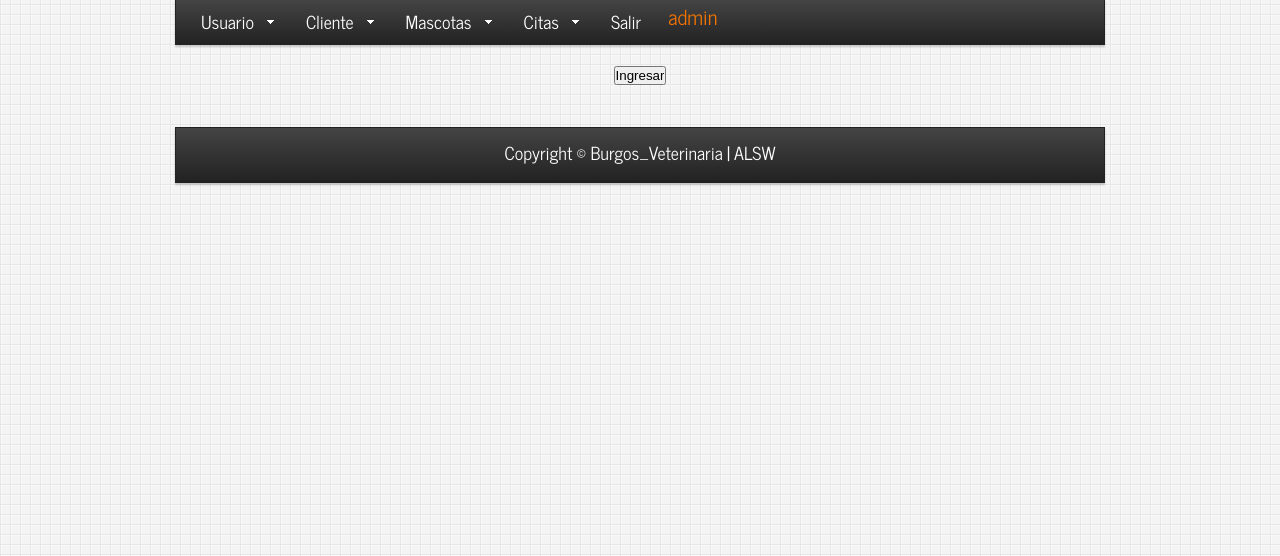
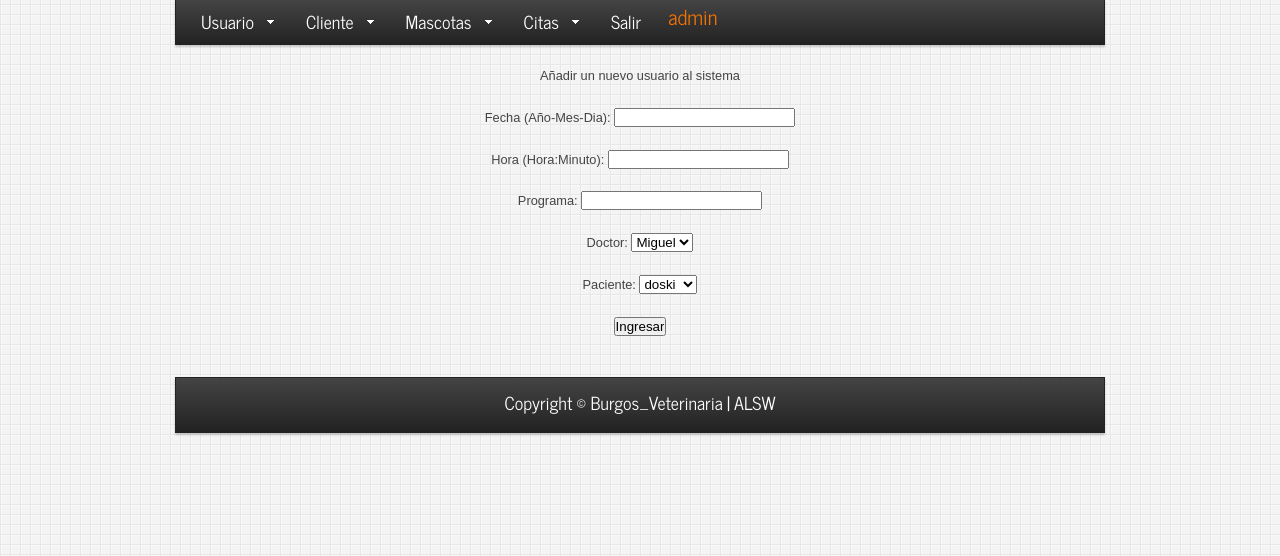
Before and after one commit to chepecarlos/veterinaria, a PHP site: page /AddCita.php in a window 1280 px wide. Shown: the part 136-692 px from the top of the page. Run offline with PHP 8.4, Linux system fonts and the light colour scheme; a user stored in the database is signed in; data comes from the database, SQL or seed files in the repository.

Commit message:
ingresando citas al sistema por fin

```diff
--- a/AddCita.php
+++ b/AddCita.php
@@ -5,13 +5,46 @@ require("SQL.php");
 ?>
 <?php
 	 if($_POST){
-		echo "hola";
+
+		$queEmp = "INSERT INTO `veterinaria`.`cit_cita` (`cit_id`, `cit_fecha`, `cit_hora`, `cit_programacion`, `estado`, `doc_cit_id`, `infm_cit_id`)
+		VALUES (NULL, '".$_POST["Fecha"]."', '".$_POST["Hora"].":00', '".$_POST["Programa"]."', 'Pendiente', '".$_POST["Doctor"]."', '".$_POST["Paciente"]."')";
+		//echo $queEmp."<br>";
+		$resEmp = mysql_query($queEmp, $conexion) or die(mysql_error());
+		echo "<h1>Creacion de la cita</h1>";
+
 	 }
 	 else{
 	 ?>
      <center><p>
 	 <form name="formulario" method="POST" onSubmit='return Connprobacion()' action="AddCita.php">
-
+	 <p> Añadir un nuevo usuario al sistema</p>
+	 <p>Fecha (Año-Mes-Dia): <input type="text" name="Fecha"></p>
+	 <p>Hora (Hora:Minuto): <input type="text" name="Hora"></p>
+	 <p>Programa: <input type="text" name="Programa"></p>
+	 <p>Doctor:
+		<select name="Doctor">
+		<?php
+		$queEmp = "SELECT * FROM emp_empleados where car_emp_id = '3'";
+		//echo $queEmp;
+		$resEmp = mysql_query($queEmp, $conexion) or die(mysql_error());
+		while ($row = mysql_fetch_row($resEmp)){
+			echo "<option value=".$row[0]." selected>".$row[1]."</option>";
+			}
+		?>
+	</select>
+	</p>
+	 <p>Paciente:
+		<select name="Paciente">
+		<?php
+		$queEmp = "SELECT * FROM infm_informacion_mascotas";
+		//echo $queEmp;
+		$resEmp = mysql_query($queEmp, $conexion) or die(mysql_error());
+		while ($row = mysql_fetch_row($resEmp)){
+			echo "<option value=".$row[0]." selected>".$row[1]."</option>";
+			}
+		?>
+	</select>
+	</p>
 	 <p><input type="submit" value="Ingresar"></p>
 	 </form>
 	 <p></center>
--- a/Cabeza.php
+++ b/Cabeza.php
@@ -47,7 +47,7 @@ if( empty($_SESSION["Usuario"]))
               <li><a href="#">Mascotas</a>
                 <ul>
                   <li><a href="AddMascota.php">Añadir</a></li>
-                  <li><a href="EditMascota.php">Editar</a></li>
+                  <li><a href="VerMascota.php">ver</a></li>
                 </ul>
               </li>
               <li><a href="#">Citas</a>
```
